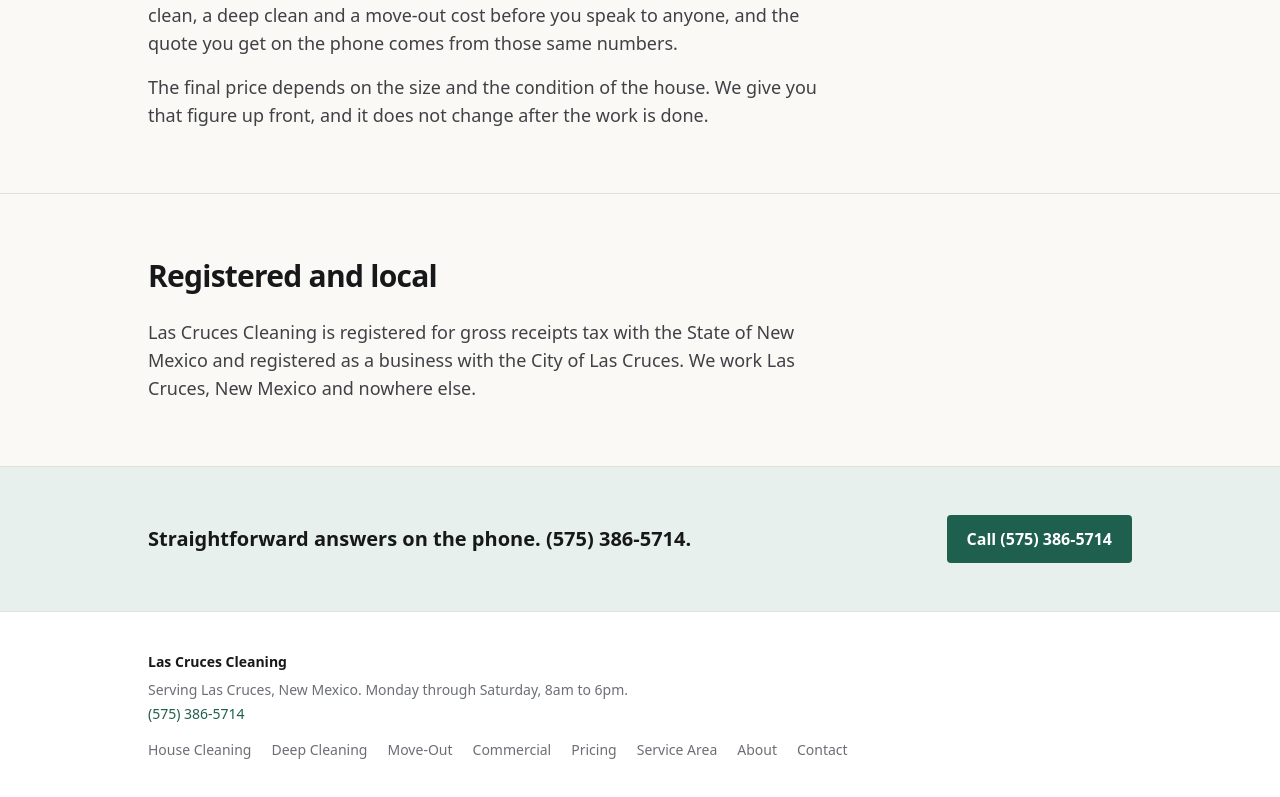
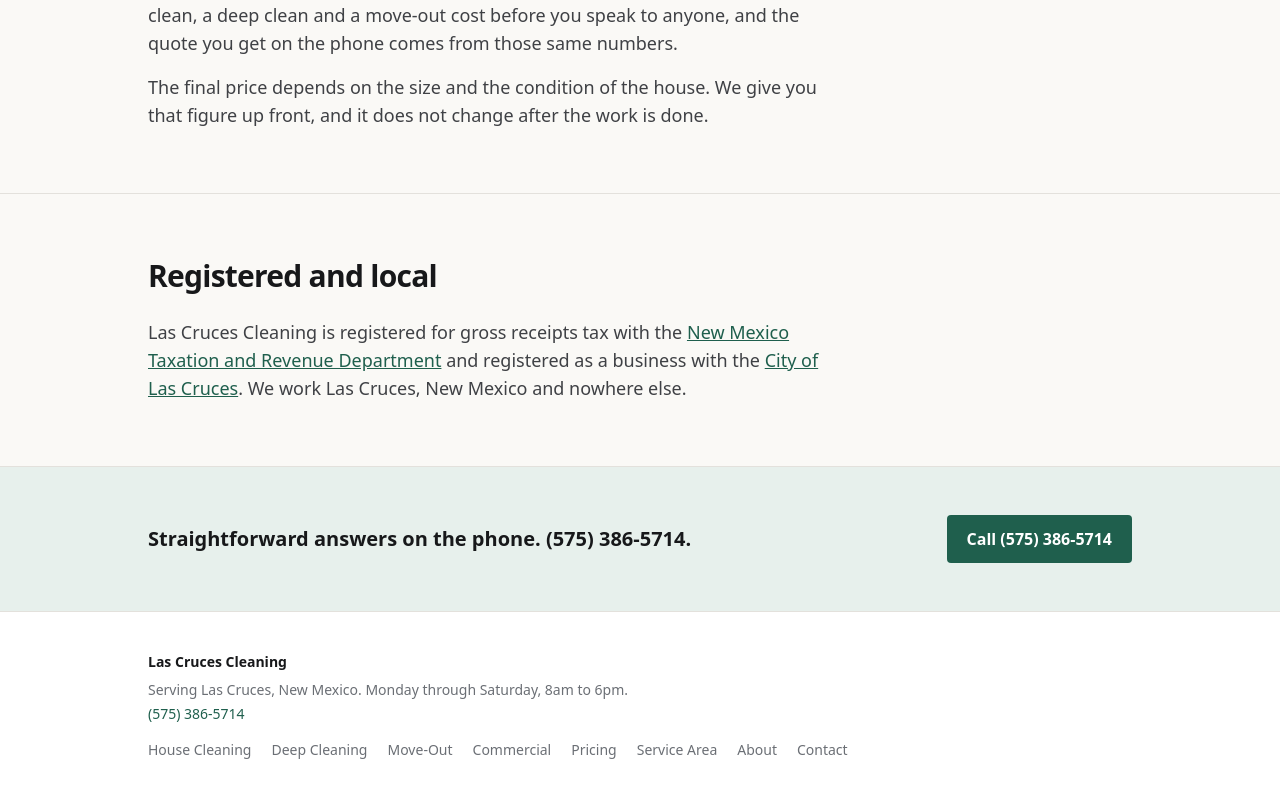
Before and after one commit to joshuarg007/lascrucescleaning, a Next.js app: page /about in a window 1280 px wide. Shown: the part 1493-2290 px from the top of the page. Built offline with nearby package versions, Linux system fonts and the light colour scheme.

Commit message:
Add favicon, llms.txt, skip navigation link, outbound reference links and Amplify security headers

```diff
--- /dev/null
+++ b/amplify-headers.yml
@@ -0,0 +1,15 @@
+customHeaders:
+  - pattern: '**'
+    headers:
+      - key: 'Strict-Transport-Security'
+        value: 'max-age=31536000; includeSubDomains'
+      - key: 'X-Content-Type-Options'
+        value: 'nosniff'
+      - key: 'X-Frame-Options'
+        value: 'DENY'
+      - key: 'Referrer-Policy'
+        value: 'strict-origin-when-cross-origin'
+      - key: 'Permissions-Policy'
+        value: 'camera=(), microphone=(), geolocation=(), interest-cohort=()'
+      - key: 'Content-Security-Policy'
+        value: "default-src 'self'; script-src 'self' 'unsafe-inline' https://api.site2crm.io; style-src 'self' 'unsafe-inline'; img-src 'self' data: https:; font-src 'self' data:; connect-src 'self' https://api.site2crm.io; form-action 'self' https://api.site2crm.io; frame-ancestors 'none'; base-uri 'self'; object-src 'none'"
--- a/src/app/about/page.tsx
+++ b/src/app/about/page.tsx
@@ -52,9 +52,23 @@
 
       <Section title="Registered and local">
         <p>
-          Las Cruces Cleaning is registered for gross receipts tax with the State
-          of New Mexico and registered as a business with the City of Las Cruces.
-          We work {site.areaServed} and nowhere else.
+          Las Cruces Cleaning is registered for gross receipts tax with the{" "}
+          <a
+            href="https://www.tax.newmexico.gov/"
+            className="font-medium text-accent underline"
+            rel="noopener"
+          >
+            New Mexico Taxation and Revenue Department
+          </a>{" "}
+          and registered as a business with the{" "}
+          <a
+            href="https://www.lascruces.gov/"
+            className="font-medium text-accent underline"
+            rel="noopener"
+          >
+            City of Las Cruces
+          </a>
+          . We work {site.areaServed} and nowhere else.
         </p>
       </Section>
 
--- a/src/app/layout.tsx
+++ b/src/app/layout.tsx
@@ -56,6 +56,12 @@
   return (
     <html lang="en">
       <body className="min-h-screen flex flex-col">
+        <a
+          href="#main-content"
+          className="sr-only focus:not-sr-only focus:absolute focus:left-3 focus:top-3 focus:z-50 focus:rounded focus:bg-accent focus:px-4 focus:py-2 focus:font-semibold focus:text-white"
+        >
+          Skip to content
+        </a>
         <script
           type="application/ld+json"
           dangerouslySetInnerHTML={{ __html: JSON.stringify(org) }}
@@ -85,7 +91,7 @@
           </div>
         </header>
 
-        <main className="flex-1">{children}</main>
+        <main id="main-content" className="flex-1">{children}</main>
 
         <footer className="border-t border-line bg-surface">
           <div className="mx-auto max-w-5xl px-5 py-10 text-sm text-muted">
```
Also changed, not shown: public/llms.txt (added), src/app/icon.svg (added), 1 other file (tests, documents, lock files or other folders).
